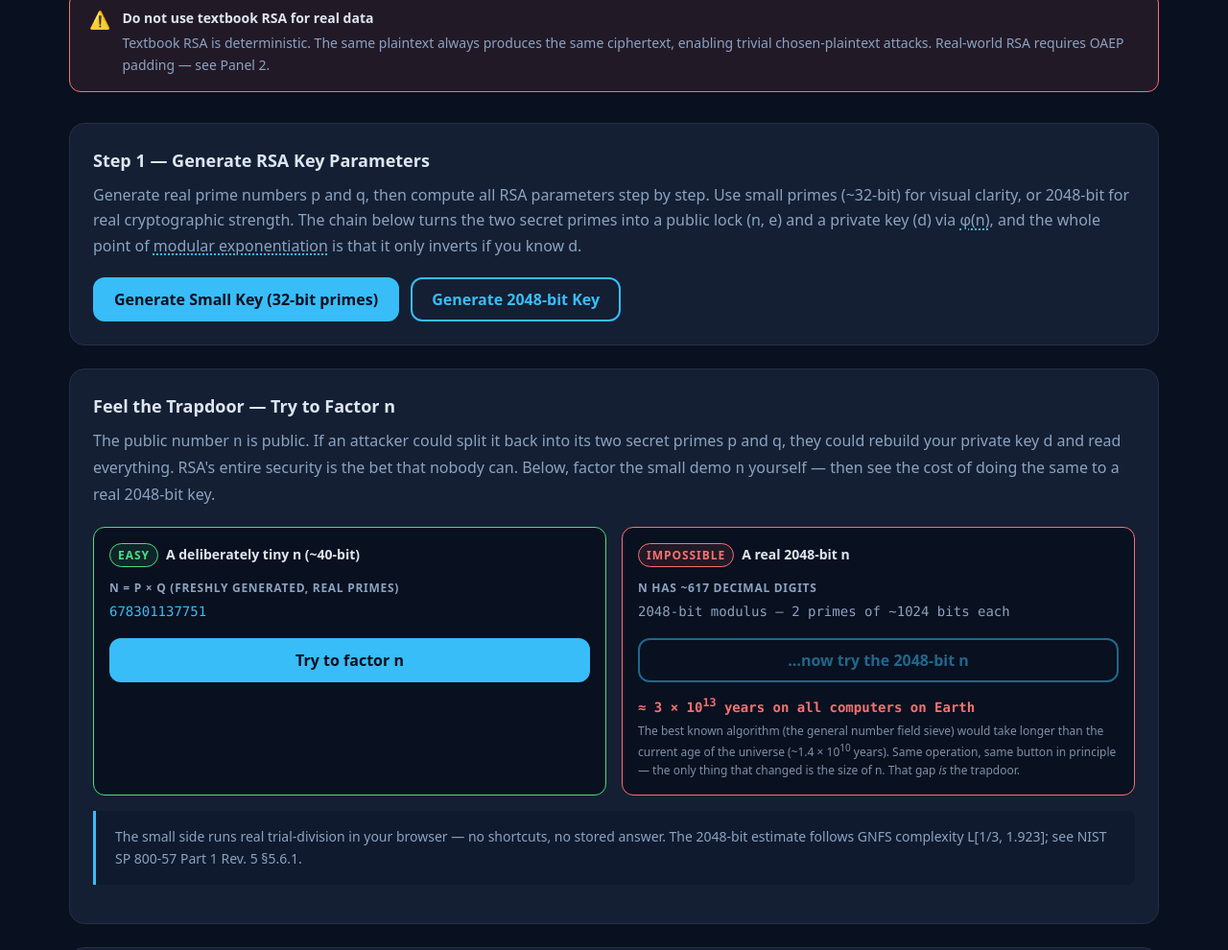
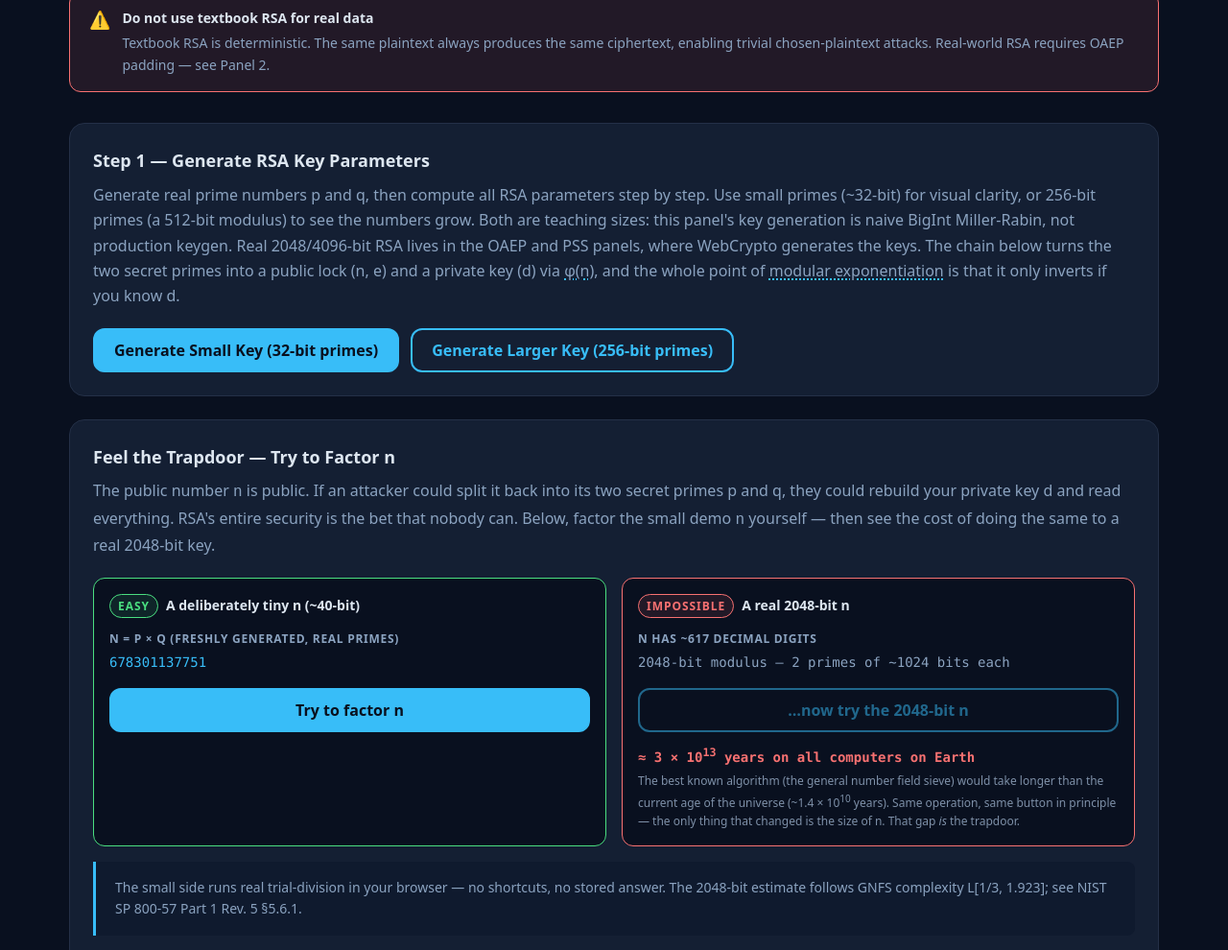
Before and after one commit to systemslibrarian/crypto-lab-rsa-forge, a website built with Vite: page index.html in a window 1280 px wide. Shown: the part 826-1816 px from the top of the page at 96% size. Built offline with nearby package versions, Linux system fonts and the light colour scheme.

Commit message:
Fix keygen button label claiming 2048-bit for a 512-bit key
Co-Authored-By: Claude Opus 5 (1M context) <noreply@anthropic.com>

```diff
--- a/index.html
+++ b/index.html
@@ -277,7 +277,10 @@
         <h3 class="card-title">Step 1 — Generate RSA Key Parameters</h3>
         <p class="card-description">
           Generate real prime numbers p and q, then compute all RSA parameters step by step.
-          Use small primes (~32-bit) for visual clarity, or 2048-bit for real cryptographic strength.
+          Use small primes (~32-bit) for visual clarity, or 256-bit primes (a 512-bit modulus) to see
+          the numbers grow. Both are teaching sizes: this panel's key generation is naive BigInt
+          Miller-Rabin, not production keygen. Real 2048/4096-bit RSA lives in the OAEP and PSS
+          panels, where WebCrypto generates the keys.
           The chain below turns the two secret primes into a public lock (n, e) and a private key (d) via
           <span class="gloss" tabindex="0" role="button" aria-expanded="false"
                 aria-describedby="gloss-body" data-gloss="phi">φ(n)</span>, and the whole point of
@@ -289,8 +292,8 @@
           <button id="tb-gen-small" class="btn btn-primary" aria-label="Generate small RSA key using 32-bit primes for visualization">
             Generate Small Key (32-bit primes)
           </button>
-          <button id="tb-gen-2048" class="btn btn-secondary" aria-label="Generate 2048-bit RSA key pair using real cryptographic parameters">
-            Generate 2048-bit Key
+          <button id="tb-gen-large" class="btn btn-secondary" aria-label="Generate larger RSA key using 256-bit primes, producing a 512-bit modulus">
+            Generate Larger Key (256-bit primes)
           </button>
         </div>
         <div id="tb-keygen-status" role="status" aria-live="polite" class="sr-only"></div>
--- a/src/textbook.ts
+++ b/src/textbook.ts
@@ -252,14 +252,19 @@ let tbCiphertext: bigint | null = null;
 
 export function initTextbookPanel(): void {
   const btnSmall = document.getElementById('tb-gen-small') as HTMLButtonElement;
-  const btn2048  = document.getElementById('tb-gen-2048')  as HTMLButtonElement;
+  const btnLarge = document.getElementById('tb-gen-large') as HTMLButtonElement;
   const btnEncrypt    = document.getElementById('tb-encrypt')    as HTMLButtonElement;
   const btnDecrypt    = document.getElementById('tb-decrypt')    as HTMLButtonElement;
   const btnDeterminism = document.getElementById('tb-determinism') as HTMLButtonElement;
   const btnFactor     = document.getElementById('tb-factor-run')   as HTMLButtonElement | null;
 
+  // Both sizes are teaching sizes: generateKey() takes PRIME bits, so 32 → a
+  // 64-bit modulus and 256 → a 512-bit modulus. The button labels state the
+  // prime size, matching what the aria-live announcement reports for kp.bits.
+  // Do not raise these — keygen here is naive BigInt Miller-Rabin and would
+  // block the main thread for a long time at production sizes.
   btnSmall.addEventListener('click', () => generateKey(32,  btnSmall));
-  btn2048.addEventListener('click',  () => generateKey(256, btn2048));
+  btnLarge.addEventListener('click', () => generateKey(256, btnLarge));
 
   btnEncrypt.addEventListener('click', encryptMessage);
   btnDecrypt.addEventListener('click', decryptMessage);
```
